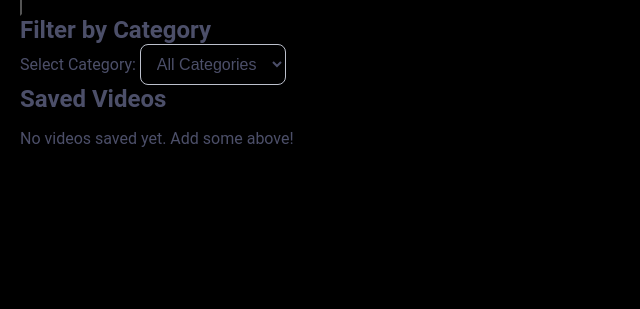
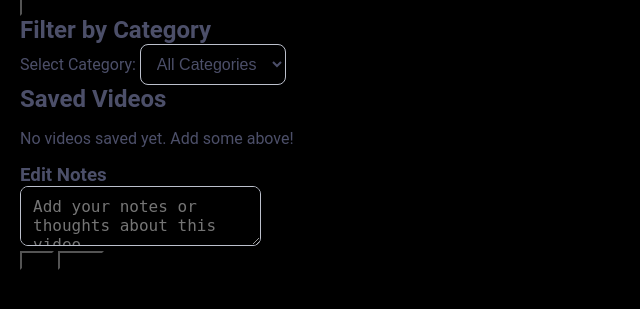
Before and after one commit to niru124/youtube-local-frontend, a Flask app: template youtube/templates/watch_later.html in a window 1280 px wide. Shown: the part 180-489 px from the top of the page, without its empty margins (0-640 px from the left). Run offline with Flask 3, Linux system fonts and the light colour scheme; the template is opened without the code that fills it, so the values that code supplies are empty; some libraries are stand-ins or nearby versions.

Commit message:
working watch later and better video log with async support

```diff
--- a/youtube/templates/shared.css
+++ b/youtube/templates/shared.css
@@ -32,9 +32,9 @@
     --ctp-sapphire: #74C7CE;
     --ctp-blue: #89B4FA;
     --ctp-lavender: #B4BEFE;
-    --ctp-text: #CDD6F4;
-    --ctp-subtext1: #BAC2DE;
-    --ctp-subtext0: #A6ADC8;
+    --ctp-text: #ffffff;
+    --ctp-subtext1: #ffffff;
+    --ctp-subtext0: #ffffff;
     --ctp-overlay2: #9399B2;
     --ctp-overlay1: #7F849C;
     --ctp-overlay0: #6C7086;
@@ -49,8 +49,8 @@
     --ctp-blue-rgb: 137, 180, 250;
 
     /* Mapped to existing variables for easier integration */
-    --text-color: var(--ctp-text);
-    --background-color: var(--ctp-crust);
+    --text-color: #ffffff;
+    --background-color: #000000;
     --interface-color: var(--ctp-surface0);
     --interface-border-color: var(--ctp-overlay0);
     --interface-color-darker: var(--ctp-surface1);
--- a/youtube/templates/watch_later.html
+++ b/youtube/templates/watch_later.html
@@ -89,32 +89,35 @@
         .form-group input[type="text"],
         .form-group textarea,
         .form-group select {
-            width: calc(100% - 20px);
-            padding: 10px;
+            width: 100%;
+            padding: 12px;
             border: 1px solid var(--input-border);
-            border-radius: 8px;
+            border-radius: 10px;
             background-color: var(--input-background);
             color: var(--text-color);
             box-sizing: border-box;
+            font-size: 16px;
         }
 
         .form-group textarea {
             resize: vertical;
-            min-height: 80px;
+            min-height: 100px;
+            padding: 12px;
         }
 
         .btn {
             display: inline-block;
-            padding: 12px 25px;
+            padding: 15px 30px;
             border: none;
-            border-radius: 25px; /* Big round buttons */
+            border-radius: 30px; /* Larger round buttons */
             cursor: pointer;
-            font-size: 16px;
+            font-size: 18px;
             font-weight: bold;
             text-align: center;
             text-decoration: none;
-            transition: background-color 0.3s ease, transform 0.2s ease;
+            transition: background-color 0.3s ease, transform 0.2s ease, box-shadow 0.2s ease;
             margin-right: 10px;
+            box-shadow: 0 4px 8px rgba(0, 0, 0, 0.3);
         }
 
         .btn-primary {
@@ -125,6 +128,13 @@
         .btn-primary:hover {
             background-color: var(--cat-sapphire);
             transform: translateY(-2px);
+            box-shadow: 0 6px 12px rgba(0, 0, 0, 0.4);
+        }
+
+        .btn-secondary:hover {
+            background-color: var(--hover-color);
+            transform: translateY(-2px);
+            box-shadow: 0 6px 12px rgba(0, 0, 0, 0.4);
         }
 
         .btn-secondary {
@@ -228,6 +238,55 @@
             padding: 40px;
             font-size: 1.1em;
         }
+
+        .modal {
+            display: none;
+            position: fixed;
+            z-index: 1000;
+            left: 0;
+            top: 0;
+            width: 100%;
+            height: 100%;
+            background-color: rgba(0, 0, 0, 0.5);
+            justify-content: center;
+            align-items: center;
+        }
+
+        .modal-content {
+            background-color: var(--cat-base);
+            padding: 20px;
+            border-radius: 10px;
+            width: 90%;
+            max-width: 500px;
+            color: var(--text-color);
+        }
+
+        .modal-content h3 {
+            margin-top: 0;
+            color: var(--cat-lavender);
+        }
+
+        .modal-content textarea {
+            width: 100%;
+            min-height: 100px;
+            padding: 10px;
+            border: 1px solid var(--input-border);
+            border-radius: 8px;
+            background-color: var(--input-background);
+            color: var(--text-color);
+            box-sizing: border-box;
+            resize: vertical;
+        }
+
+        .modal-buttons {
+            display: flex;
+            justify-content: flex-end;
+            margin-top: 15px;
+        }
+
+        .modal-buttons .btn {
+            margin-left: 10px;
+        }
     </style>
 {% block main %}
     {% set placeholder_thumbnail_url = url_for('static', filename='placeholder.jpg') %}
@@ -296,6 +355,7 @@
                         {% if video.comment %}<p>{{ video.comment }}</p>{% endif %}
                         <div class="actions">
                             <a href="{{ video.link }}" target="_blank" class="btn btn-secondary btn-small">Watch Now</a>
+                            <button class="btn btn-primary edit-btn" data-video-id="{{ video.video_id }}" data-comment="{{ video.comment or '' }}">Edit</button>
                             <button class="btn btn-red remove-btn" data-video-id="{{ video.video_id }}">Remove</button>
                         </div>
                     </div>
@@ -308,6 +368,18 @@
         </div>
     </div>
 
+    <!-- Edit Comment Modal -->
+    <div id="edit-modal" class="modal">
+        <div class="modal-content">
+            <h3>Edit Notes</h3>
+            <textarea id="edit-comment" placeholder="Add your notes or thoughts about this video..."></textarea>
+            <div class="modal-buttons">
+                <button id="save-edit-btn" class="btn btn-primary">Save</button>
+                <button id="cancel-edit-btn" class="btn btn-secondary">Cancel</button>
+            </div>
+        </div>
+    </div>
+
     <script>
         document.addEventListener('DOMContentLoaded', function() {
             const addUrlBtn = document.getElementById('add-url-btn');
@@ -315,6 +387,11 @@
             const cancelBtn = document.getElementById('cancel-btn');
             const categoryFilter = document.getElementById('category-filter');
             const videosContainer = document.getElementById('videos-container');
+            const editModal = document.getElementById('edit-modal');
+            const editCommentTextarea = document.getElementById('edit-comment');
+            const saveEditBtn = document.getElementById('save-edit-btn');
+            const cancelEditBtn = document.getElementById('cancel-edit-btn');
+            let currentEditingVideoId = null;
 
             // Pass the placeholder URL from Jinja2 to JavaScript
             const placeholderThumbnailUrlJs = "{{ placeholder_thumbnail_url }}";
@@ -349,6 +426,7 @@
                             ${video.comment ? `<p>${video.comment}</p>` : ''}
                             <div class="actions">
                                 <a href="${video.link}" target="_blank" class="btn btn-secondary btn-small">Watch Now</a>
+                                <button class="btn btn-primary edit-btn" data-video-id="${video.video_id}" data-comment="${video.comment || ''}">Edit</button>
                                 <button class="btn btn-red remove-btn" data-video-id="${video.video_id}">Remove</button>
                             </div>
                         </div>
@@ -356,8 +434,9 @@
                     videosContainer.appendChild(videoCard);
                 });
 
-                // Re-attach event listeners for remove buttons
+                // Re-attach event listeners for remove and edit buttons
                 attachRemoveListeners();
+                attachEditListeners();
             }
 
             // Function to attach event listeners to remove buttons
@@ -383,6 +462,17 @@
                                 alert('Error: ' + result.message);
                             }
                         }
+                    };
+                });
+            }
+
+            // Function to attach event listeners to edit buttons
+            function attachEditListeners() {
+                document.querySelectorAll('.edit-btn').forEach(button => {
+                    button.onclick = function() {
+                        currentEditingVideoId = this.dataset.videoId;
+                        editCommentTextarea.value = this.dataset.comment;
+                        editModal.style.display = 'flex';
                     };
                 });
             }
@@ -499,6 +589,44 @@
                 fetchVideos(this.value);
             };
 
+            // Event listener for save edit button
+            saveEditBtn.onclick = async function() {
+                const newComment = editCommentTextarea.value.trim();
+                const formData = new URLSearchParams();
+                formData.append('video_id', currentEditingVideoId);
+                formData.append('comment', newComment);
+
+                try {
+                    const response = await fetch('/watch_later/update_comment', {
+                        method: 'POST',
+                        body: formData
+                    });
+                    const result = await response.json();
+                    if (result.status === 'success') {
+                        alert(result.message);
+                        editModal.style.display = 'none';
+                        fetchVideos(categoryFilter.value); // Refresh list
+                    } else {
+                        alert('Error: ' + result.message);
+                    }
+                } catch (error) {
+                    console.error('Error:', error);
+                    alert('An unexpected error occurred.');
+                }
+            };
+
+            // Event listener for cancel edit button
+            cancelEditBtn.onclick = function() {
+                editModal.style.display = 'none';
+            };
+
+            // Close modal when clicking outside
+            window.onclick = function(event) {
+                if (event.target === editModal) {
+                    editModal.style.display = 'none';
+                }
+            };
+
             // Initial load
             fetchVideos(categoryFilter.value);
             fetchCategories();
```
Also changed, not shown: youtube/db.py (+8 -0 lines), youtube/search.py (+12 -0 lines), youtube/templates/watch.html (+8 -0 lines), youtube/watch.py (+48 -0 lines), youtube/watch_later.py (+18 -25 lines).
